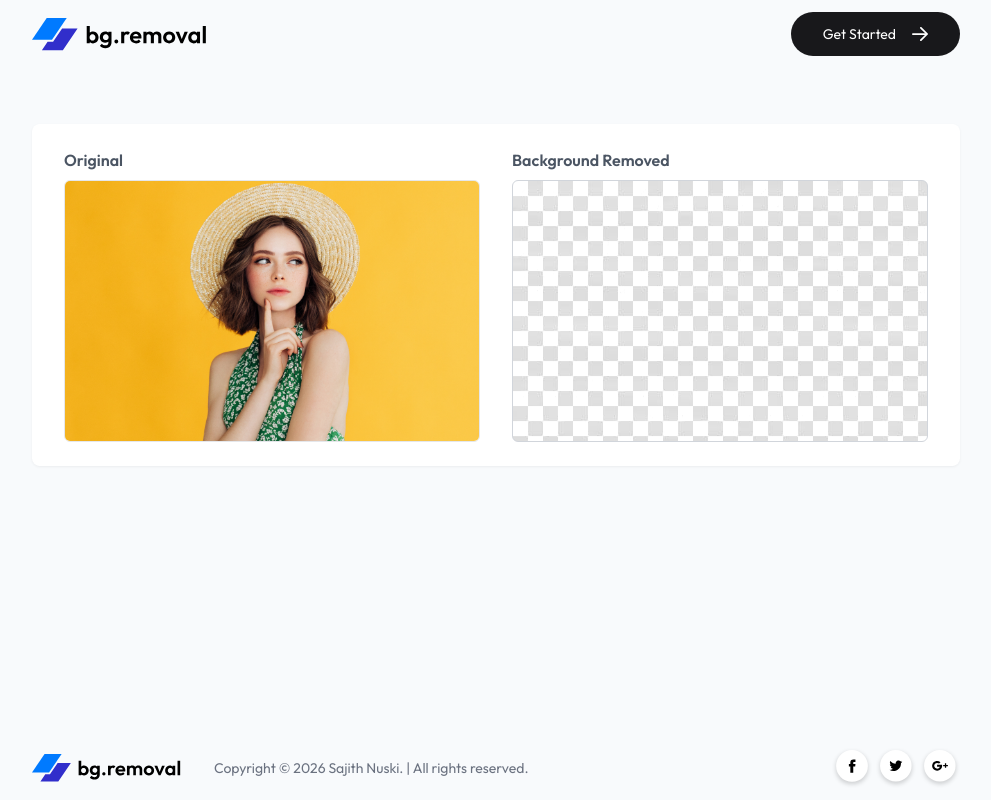
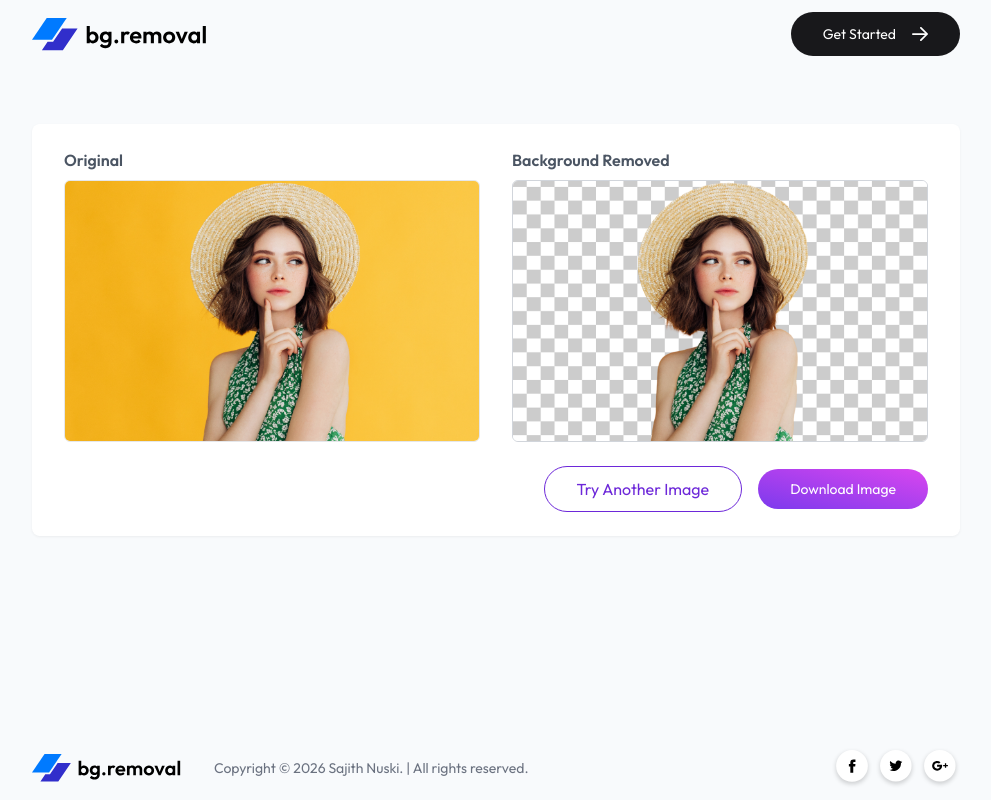
Before and after one commit to SajithNuski/background-remover, a React (Vite) app in the folder client/: page /result in a window 1280 px wide. Shown: the whole page, without its empty margins (144-1135 px from the left). Built offline with nearby package versions, Linux system fonts and the light colour scheme.

Commit message:
Result section finished

```diff
--- a/client/src/pages/Result.jsx
+++ b/client/src/pages/Result.jsx
@@ -17,13 +17,19 @@
               Background Removed
             </p>
             <div className="rounded-md border border-gray-300 h-full relative bg-layer overflow-hidden">
-              {/* <img src={assets.image_wo_bg} /> */}
+              <img src={assets.image_wo_bg} />
 
-              <div className="absolute right-1/2 bottom-1/2 transform trnslate-x-1/2 translate-y-1/2">
-                <div></div>
-              </div>
+              {/* <div className="absolute right-1/2 bottom-1/2 transform trnslate-x-1/2 translate-y-1/2">
+                <div className='border-4 border-violet-700 rounded-full h-12 w-12 border-t-transparent animate-spin '></div>
+              </div> */}
             </div>
           </div>
+        </div>
+        {/* action buttons */}
+        <div className="flex justify-center sm:justify-end items-center flex-wrap gap-4 mt-6">
+
+        <button className="py-2.5 px-8 text-violet-700 texts-sm border border-violet-700 rounded-full hover:scale-105 transition-all duration-700">Try Another Image</button>
+        <a className="px-8 py-2.5 text-white text-sm bg-gradient-to-tr from-violet-600 to-fuchsia-500 rounded-full hover:scale-105 transition-all duration-700" href="">Download Image</a>
         </div>
       </div>
     </div>
```
